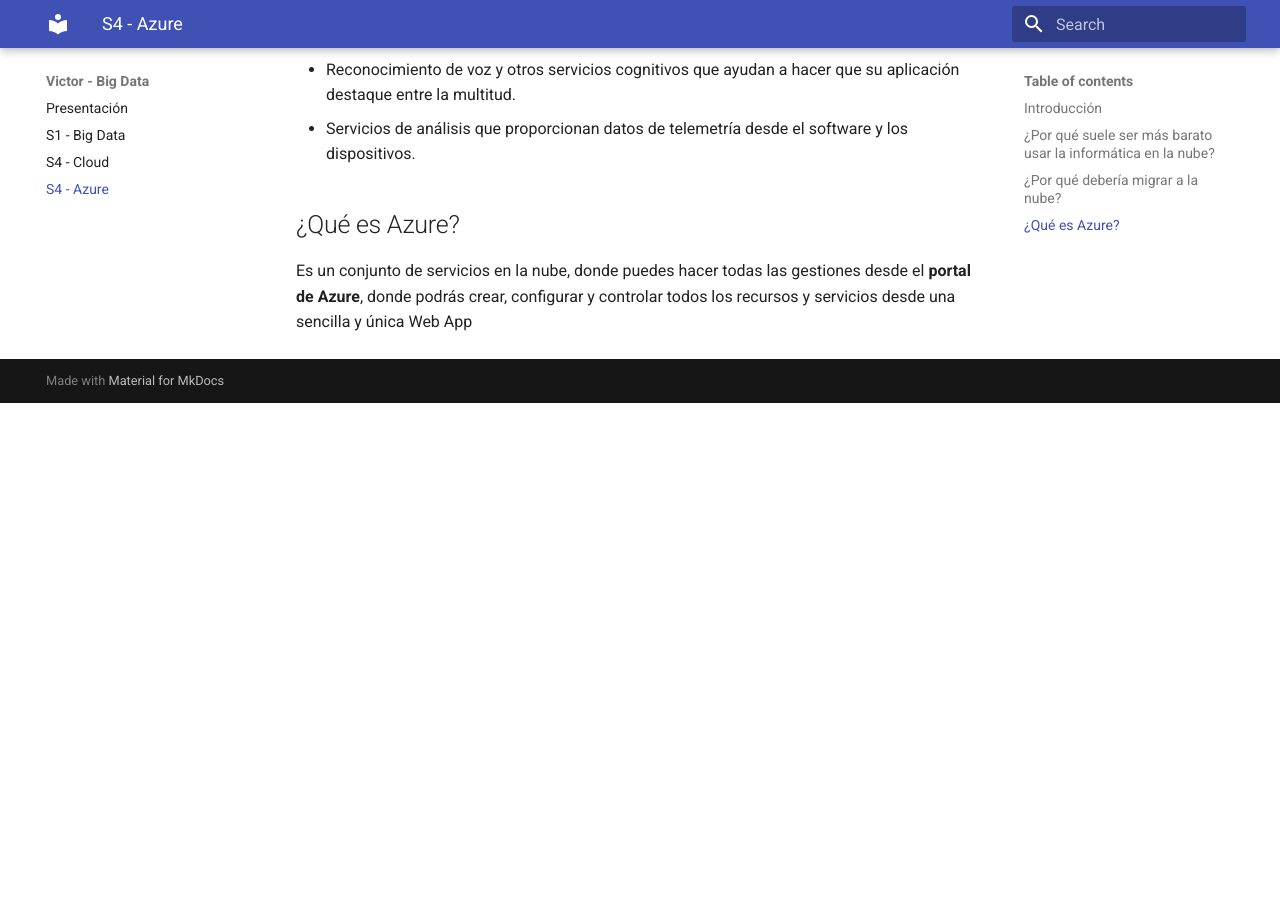
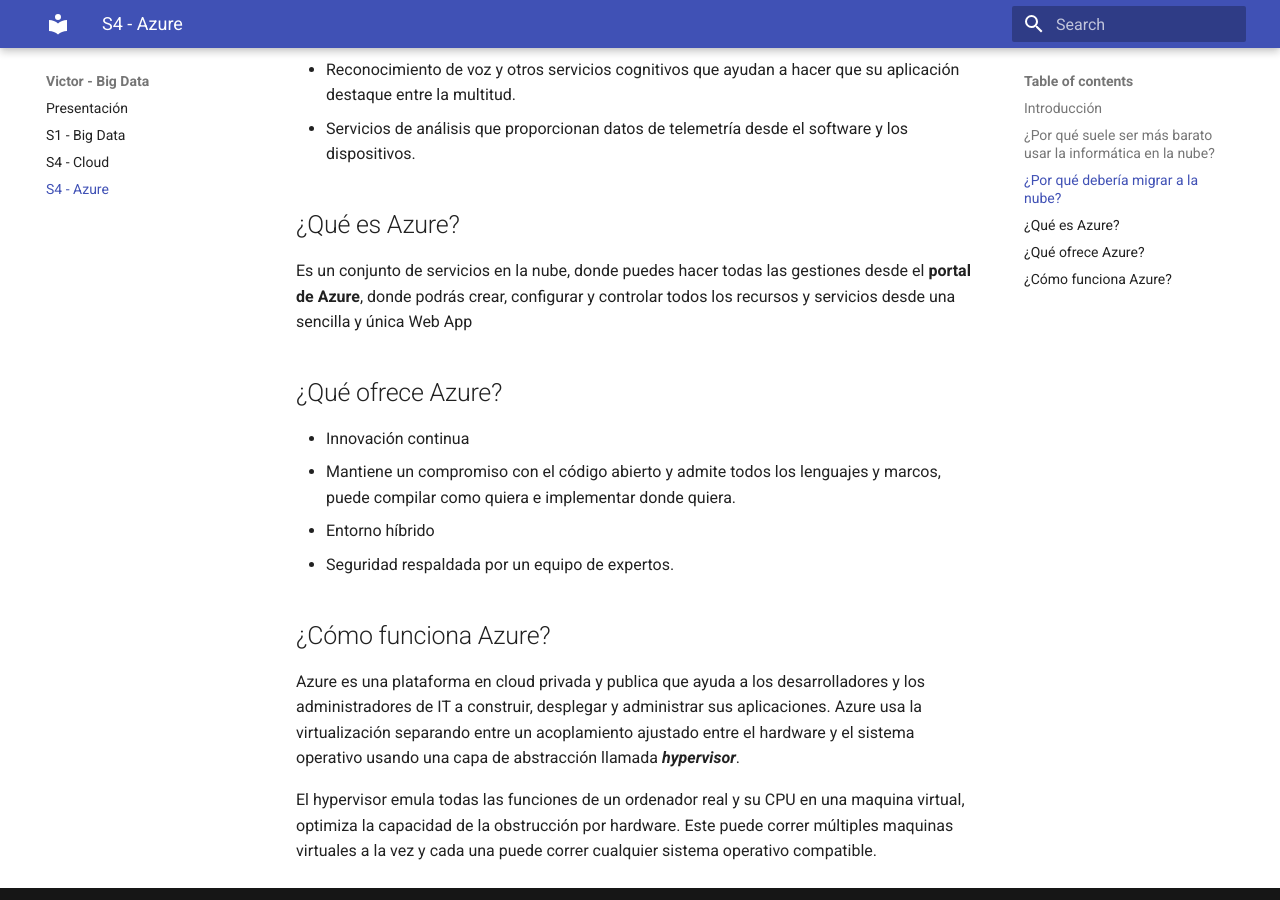
Before and after one commit to victoryil/BigData, an MkDocs documentation site: the page built from docs/S4_2-Azure.md, in a window 1280 px wide and 900 px high, scrolled down 668 px. Built offline with MkDocs 1.6.1 and Material for MkDocs 9.7.7, drawn with Linux system fonts in a browser that asks for light colours; before the commit the page ends 1071 px from its top, so only the background shows below that.

Commit message:
Update S4_2-Azure.md

```diff
--- a/docs/S4_2-Azure.md
+++ b/docs/S4_2-Azure.md
@@ -23,3 +23,16 @@
 ## ¿Qué es Azure?
 
 Es un conjunto de servicios en la nube, donde puedes hacer todas las gestiones desde el **portal de** **Azure**, donde podrás crear, configurar y controlar todos los recursos y servicios desde una sencilla y única Web App
+
+## ¿Qué ofrece Azure?
+
+- Innovación continua
+- Mantiene un compromiso con el código abierto y admite todos los lenguajes y marcos, puede compilar como quiera e implementar donde quiera.
+- Entorno híbrido
+- Seguridad respaldada por un equipo de expertos.
+
+## ¿Cómo funciona Azure?
+
+Azure es una plataforma en cloud privada y publica que ayuda a los desarrolladores y los administradores de IT a construir, desplegar y administrar sus aplicaciones. Azure usa la virtualización separando entre un acoplamiento ajustado entre el hardware y el sistema operativo usando una capa de abstracción llamada ***hypervisor***.
+
+El hypervisor emula todas las funciones de un ordenador real y su CPU en una maquina virtual, optimiza la capacidad de la obstrucción por hardware. Este puede correr múltiples maquinas virtuales a la vez y cada una puede correr cualquier sistema operativo compatible.
```
